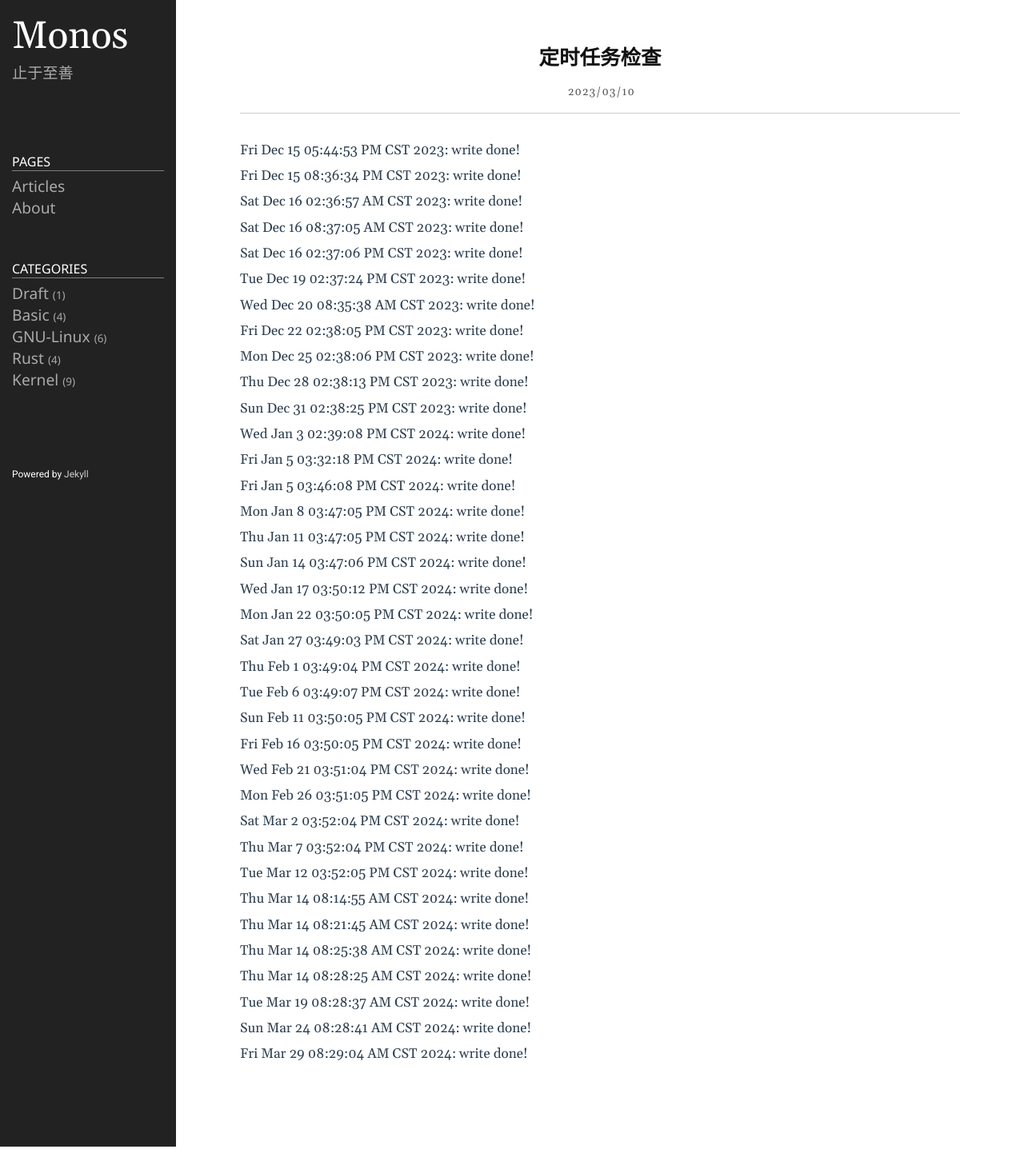
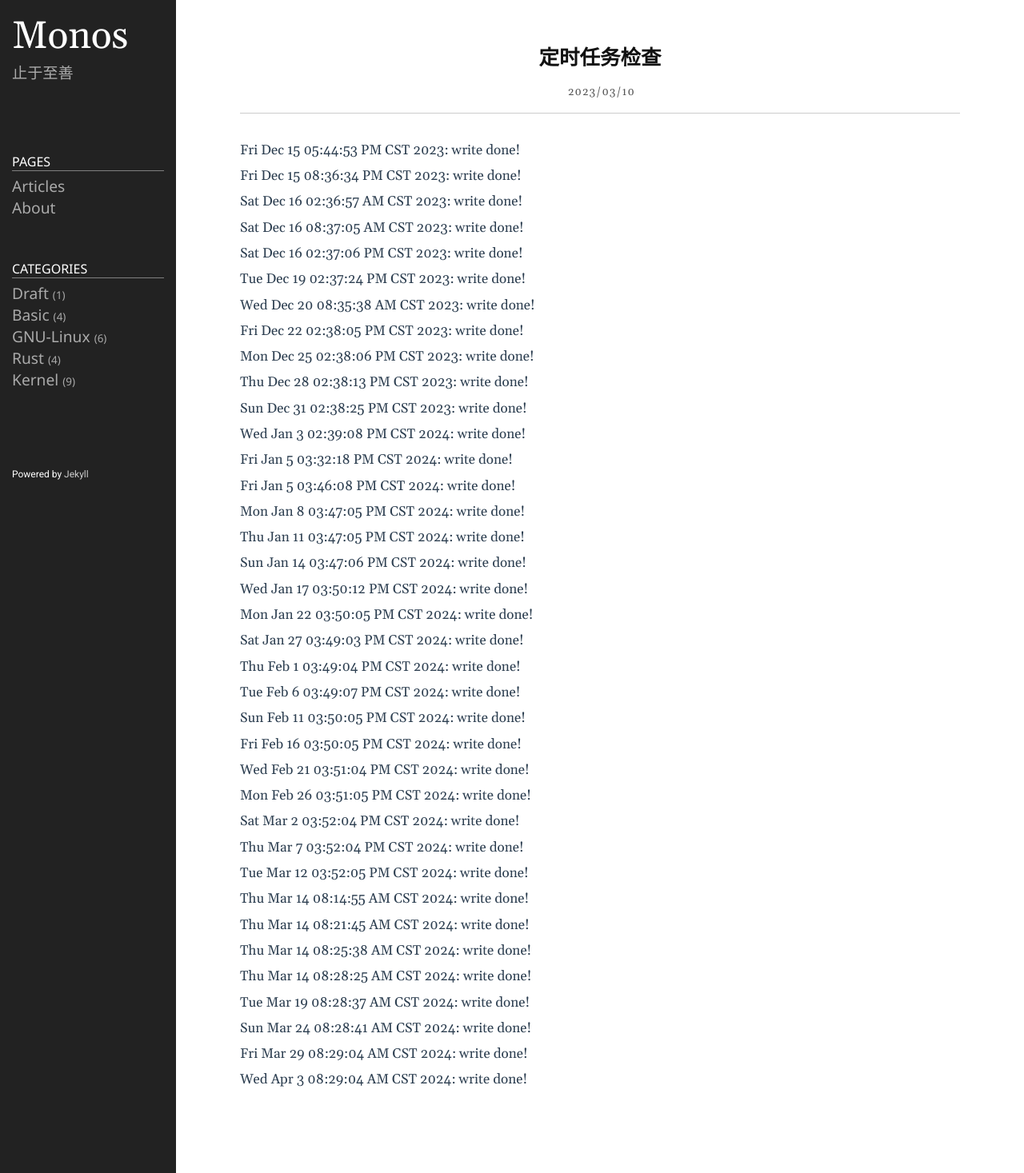
Before and after one commit to lclgo/lclgo.github.io, a Jekyll site: the page built from _posts/2023-03-10-weekly.md, in a window 1280 px wide. Shown: the whole page at 80% size. Built offline with Jekyll 4.4.1, drawn with Linux system fonts in a browser that asks for light colours; before the commit the page ends 1434 px from its top, so only the background shows below that.

Commit message:
timer check

```diff
--- a/_posts/2023-03-10-weekly.md
+++ b/_posts/2023-03-10-weekly.md
@@ -75,3 +75,5 @@ Tue Mar 19 08:28:37 AM CST 2024: write done!
 Sun Mar 24 08:28:41 AM CST 2024: write done!
 
 Fri Mar 29 08:29:04 AM CST 2024: write done!
+
+Wed Apr  3 08:29:04 AM CST 2024: write done!
```
